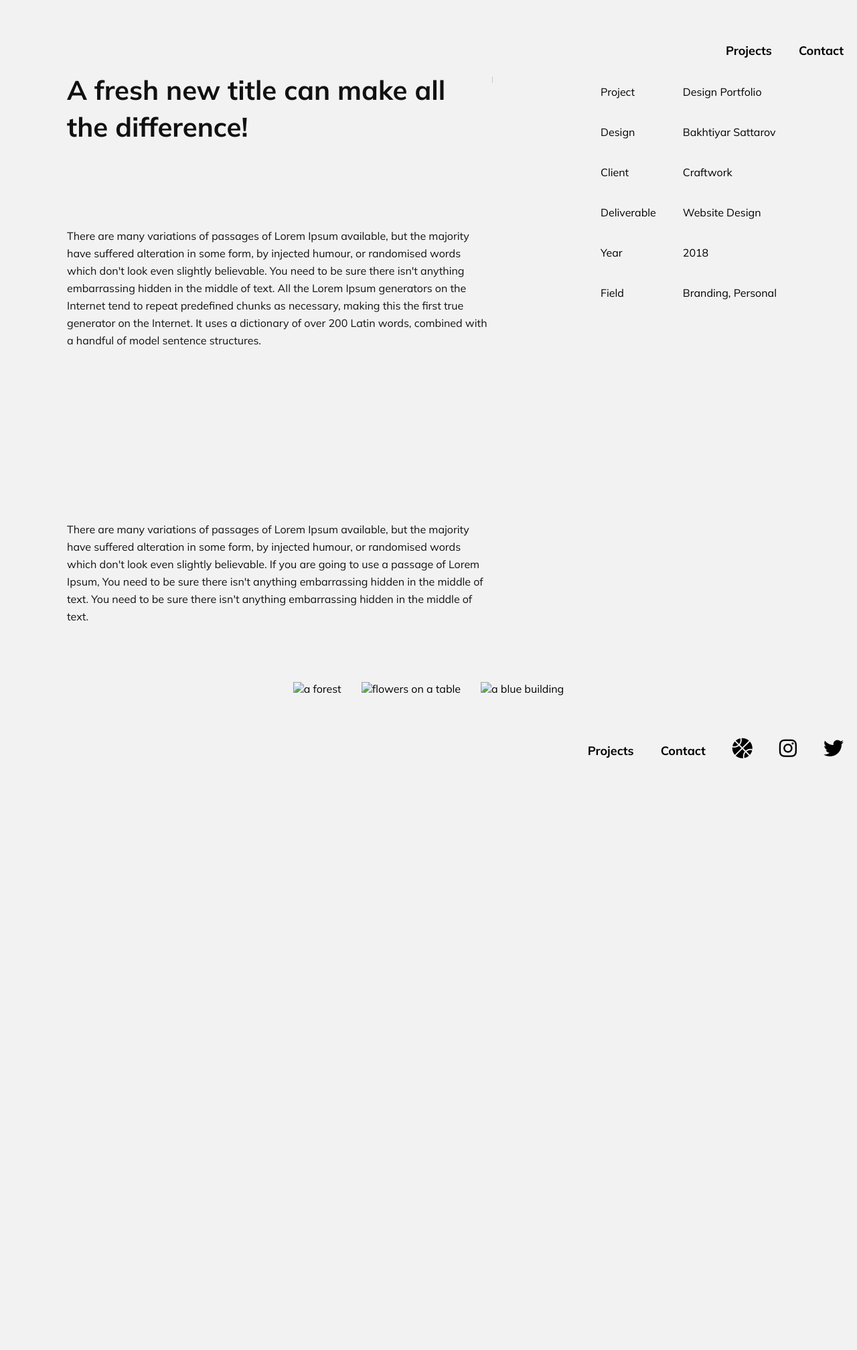
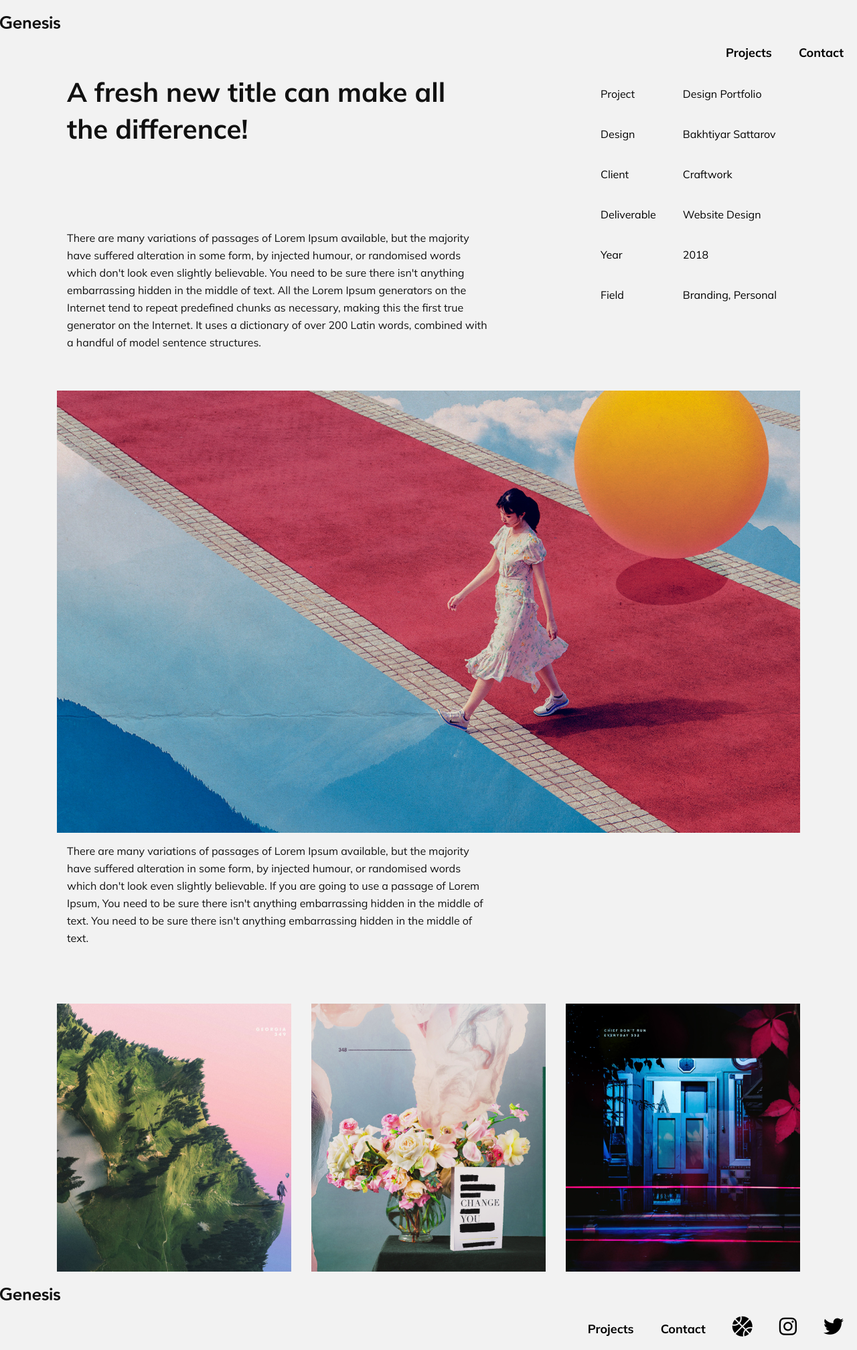
Before and after one commit to Taimmesia/genesis, a plain HTML site: page Pages/projects.html in a window 1280 px wide. Shown: the whole page at 67% size. Before the commit the page ends 1152 px from the top, so only its background shows below. Drawn offline with Linux system fonts and the light colour scheme.

Commit message:
fixed navigation links

```diff
--- a/Pages/projects.html
+++ b/Pages/projects.html
@@ -19,11 +19,11 @@
   </head>
   <body>
     <header>
-      <h1 class="logo"><img src="./Images/Logo.png" alt="" /></h1>
+      <h1 class="logo"><img src="../Images/Logo.png" alt="" /></h1>
       <nav class="navlist">
         <ul>
-          <li><a href="./Pages/projects.html">Projects</a></li>
-          <li><a href="./Pages/contact.html">Contact</a></li>
+          <li><a href="/Pages/projects.html">Projects</a></li>
+          <li><a href="/Pages/contact.html">Contact</a></li>
         </ul>
     </nav>
     </header>
@@ -52,13 +52,13 @@ You need to be sure there isn't anything embarrassing hidden in the middle of te
   <li>Branding, Personal</li>
 </ul>
 </div></section>
-<section><div class="img-centre"><img class="walking-img" src="./Images/walking-2.png" alt="girl walking"></div></section>
+<section><div class="img-centre"><img class="walking-img" src="../Images/walking-2.png" alt="girl walking"></div></section>
 <p class="project-text">There are many variations of passages of Lorem Ipsum available, but the majority have suffered alteration in some form, by injected humour, or randomised words which don't look even slightly believable. If you are going to use a passage of Lorem Ipsum, You need to be sure there isn't anything embarrassing hidden in the middle of text. You need to be sure there isn't anything embarrassing hidden in the middle of text.</p>
-    <section class="bottom-images"><img src="./Images/woods-2.png" alt="a forest">
-    <img src="./Images/flowers-table.png" alt="flowers on a table">
-  <img src="./Images/building.png" alt="a blue building"></section>
+    <section class="bottom-images"><img src="../Images/woods-2.png" alt="a forest">
+    <img src="../Images/flowers-table.png" alt="flowers on a table">
+  <img src="../Images/building.png" alt="a blue building"></section>
 </main>
-    <footer> <h1 class="logo"><img src="./Images/Logo.png" alt=""></h1>
+    <footer> <h1 class="logo"><img src="../Images/Logo.png" alt=""></h1>
     <nav class="navlist">
         <ul>
           <li><a href="./Pages/projects.html">Projects</a></li>
```
Also changed, not shown: Pages/contact.html (+3 -3 lines).
